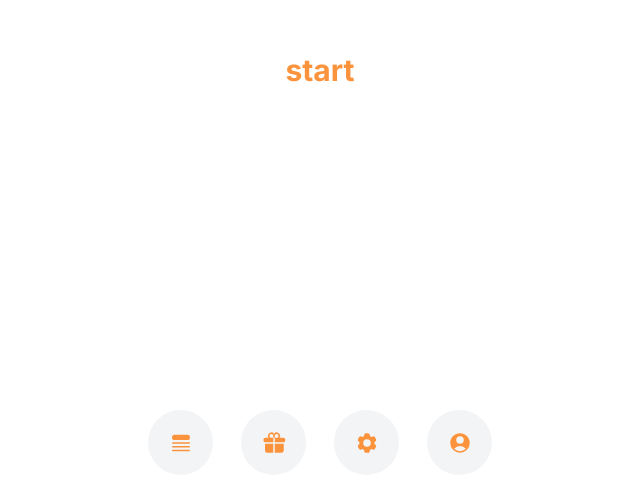
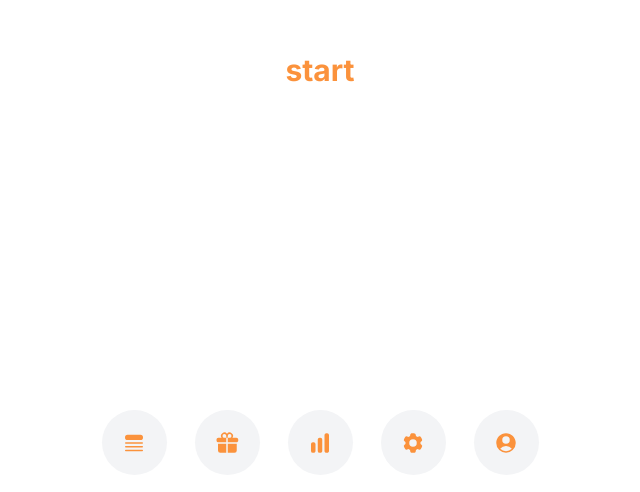
Before and after one commit to GrandeJames/bryzi, a Next.js app: page / in a window 1280 px wide. Shown: the part 250-742 px from the top of the page, without its empty margins (320-960 px from the left). Built offline with nearby package versions, Linux system fonts and the light colour scheme.

Commit message:
Add data insights button

```diff
--- a/src/app/Menu.tsx
+++ b/src/app/Menu.tsx
@@ -1,3 +1,4 @@
+import { ChartBarIcon } from "@/components/icons/ChartBarIcon";
 import { Cog6ToothIcon } from "@/components/icons/Cog6ToothIcon";
 import { GiftIcon } from "@/components/icons/GiftIcon";
 import { QueueListIcon } from "@/components/icons/QueueListIcon";
@@ -97,6 +98,21 @@ export function Menu() {
       <Dialog>
         <DialogTrigger asChild>
           <MenuButton>
+            <ChartBarIcon />
+          </MenuButton>
+        </DialogTrigger>
+        <DialogContent className="sm:max-w-xl backdrop-blur-xl border-none dark:bg-white/5">
+          <DialogHeader>
+            <DialogTitle>Data Insights</DialogTitle>
+            <DialogDescription>
+              Make changes to your profile here. Click save when youre done.
+            </DialogDescription>
+          </DialogHeader>
+        </DialogContent>
+      </Dialog>
+      <Dialog>
+        <DialogTrigger asChild>
+          <MenuButton>
             <Cog6ToothIcon />
           </MenuButton>
         </DialogTrigger>
--- /dev/null
+++ b/src/components/icons/ChartBarIcon.tsx
@@ -0,0 +1,14 @@
+export function ChartBarIcon({ className }: { className?: string }) {
+  return (
+    <svg
+      xmlns="http://www.w3.org/2000/svg"
+      viewBox="0 0 24 24"
+      fill="currentColor"
+      width="24"
+      height="24"
+      className={className}
+    >
+      <path d="M18.375 2.25c-1.035 0-1.875.84-1.875 1.875v15.75c0 1.035.84 1.875 1.875 1.875h.75c1.035 0 1.875-.84 1.875-1.875V4.125c0-1.036-.84-1.875-1.875-1.875h-.75ZM9.75 8.625c0-1.036.84-1.875 1.875-1.875h.75c1.036 0 1.875.84 1.875 1.875v11.25c0 1.035-.84 1.875-1.875 1.875h-.75a1.875 1.875 0 0 1-1.875-1.875V8.625ZM3 13.125c0-1.036.84-1.875 1.875-1.875h.75c1.036 0 1.875.84 1.875 1.875v6.75c0 1.035-.84 1.875-1.875 1.875h-.75A1.875 1.875 0 0 1 3 19.875v-6.75Z" />
+    </svg>
+  );
+}
```
